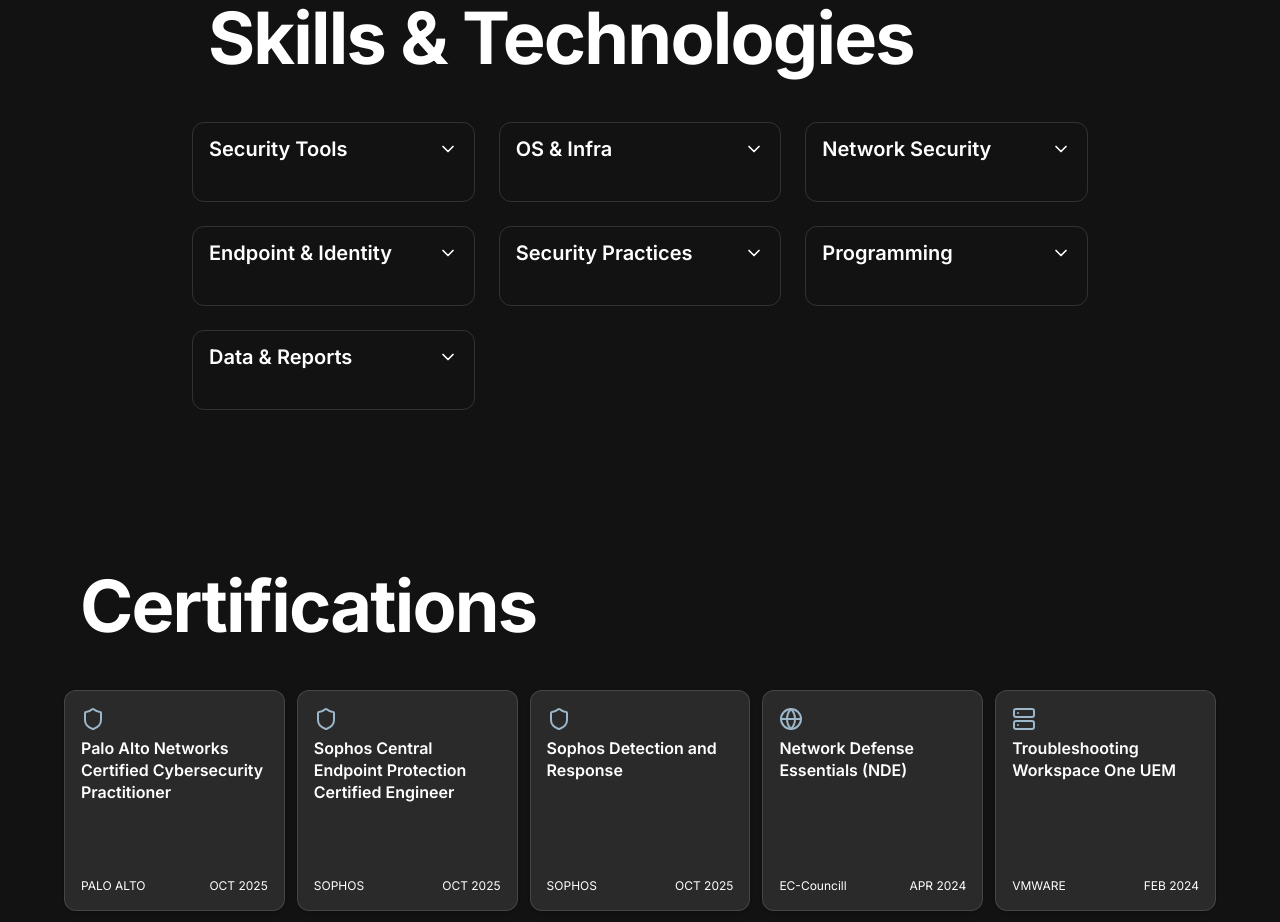
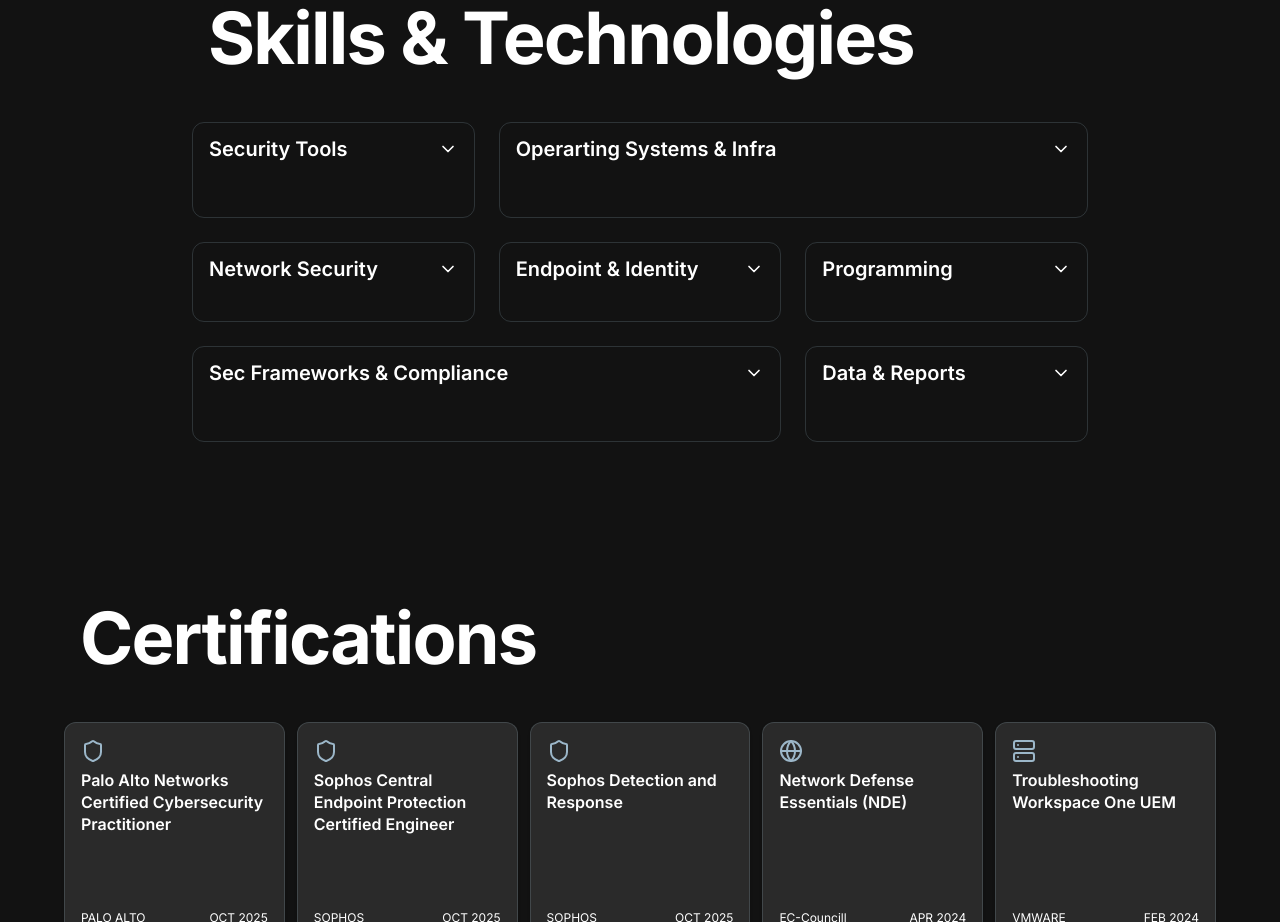
Before and after one commit to stevencampos15/NewPortfolio, a Next.js app: page / in a window 1280 px wide. Shown: the part 4420-5342 px from the top of the page. Built offline with nearby package versions, Linux system fonts and the light colour scheme.

Commit message:
Added some improvements to the skills sections layout

```diff
--- a/src/components/sections/Skills.tsx
+++ b/src/components/sections/Skills.tsx
@@ -25,8 +25,8 @@ const clampPercent = (value: number) => {
 
 const getCategorySpanClasses = (title: string) => {
   const length = title.length
-  if (length >= 28) return "sm:col-span-2 lg:col-span-3"
-  if (length >= 22) return "lg:col-span-2"
+  if (length >= 28) return "col-span-2 md:col-span-2 lg:col-span-3"
+  if (length >= 22) return "col-span-2 md:col-span-2"
   return ""
 }
 
@@ -76,16 +76,19 @@ export default function Skills() {
           </div>
 
           {/* Category cards grid with single-open accordion */}
-          <div className="grid grid-cols-1 sm:grid-cols-2 lg:grid-cols-3 gap-3 sm:gap-4 lg:gap-6 grid-flow-dense">
+          <div className="grid grid-cols-2 md:grid-cols-3 gap-2 sm:gap-3 lg:gap-6 grid-flow-dense">
             {entries.map(([category, skills]) => {
               const isOpen = openCategory === category
               const spanClass = getCategorySpanClasses(category)
               const minHClass = getCategoryMinHeightClass(category)
               const sectionId = `skills-section-${category.replace(/\s+/g, '-').toLowerCase()}`
+              const effectiveSpanClass = isOpen ? "col-span-2 md:col-span-3" : spanClass
               return (
-                <div
+                <motion.div
                   key={category}
-                  className={clsx("rounded-xl border border-[#9CB7C9]/20 bg-card", spanClass, minHClass)}
+                  layout
+                  transition={{ layout: { duration: 0.35, ease: [0.22, 1, 0.36, 1] } }}
+                  className={clsx("rounded-xl border border-[#9CB7C9]/20 bg-card", effectiveSpanClass, minHClass)}
                 >
                   <button
                     type="button"
@@ -140,7 +143,7 @@ export default function Skills() {
                       })}
                     </div>
                   </motion.div>
-                </div>
+                </motion.div>
               )
             })}
           </div>
--- a/src/i18n/translations.ts
+++ b/src/i18n/translations.ts
@@ -41,7 +41,7 @@ export const translations = {
         // Edit your skill percentages here (0–100). Update `percent` values as desired.
         "Security Tools": [
           { name: "Sophos (Central, XG Firewall, EDR)", percent: 90, level: "Advanced" },
-          { name: "Palo Alto Networks Firewalls", percent: 70, level: "Intermediate" },
+          { name: "Palo Alto Networks Firewalls", percent: 65, level: "Intermediate" },
           { name: "Zscaler ZIA", percent: 70, level: "Intermediate" },
           { name: "Symantec DLP", percent: 70, level: "Intermediate" },
           { name: "Arbor Edge Defense", percent: 70, level: "Intermediate" },
@@ -50,7 +50,7 @@ export const translations = {
           { name: "Veracode", percent: 70, level: "Intermediate" },
           { name: "Workspace One (MDM)", percent: 90, level: "Advanced" }
         ],
-        "OS & Infra": [
+        "Operarting Systems & Infra": [
           { name: "Linux/Red Hat", percent: 90, level: "Advanced" },
           { name: "Windows Server", percent: 90, level: "Advanced" },
           { name: "Active Directory", percent: 90, level: "Advanced" },
@@ -69,7 +69,7 @@ export const translations = {
           { name: "Endpoint Protection", percent: 90, level: "Advanced" },
           { name: "Policy Deployment & Management", percent: 90, level: "Advanced" }
         ],
-        "Security Practices": [
+        "Sec Frameworks & Compliance": [
           { name: "Threat Detection & Analysis", percent: 90, level: "Advanced" },
           { name: "Perimeter Security", percent: 90, level: "Advanced" },
           { name: "Security Policy Management", percent: 90, level: "Advanced" },
```
